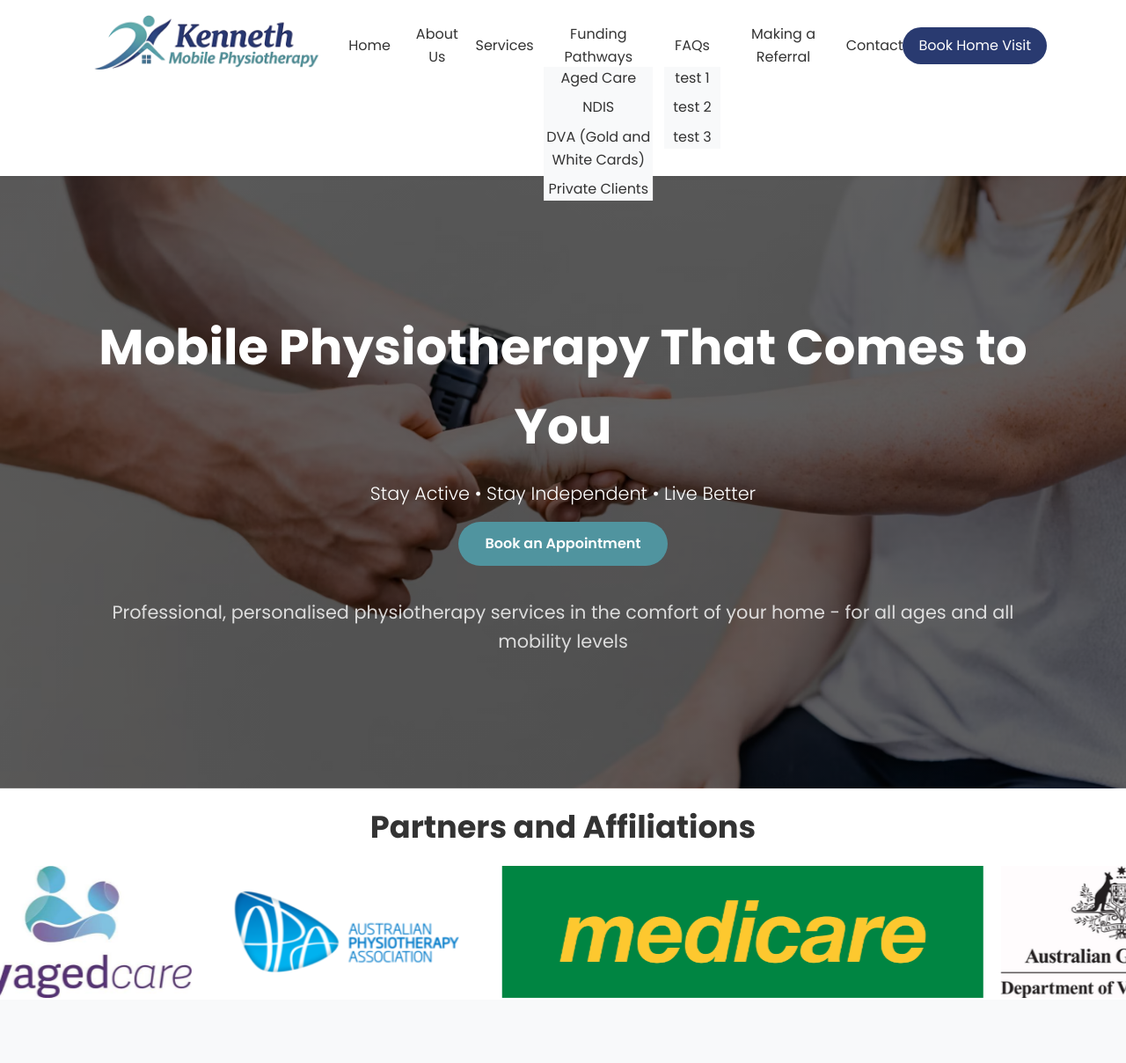
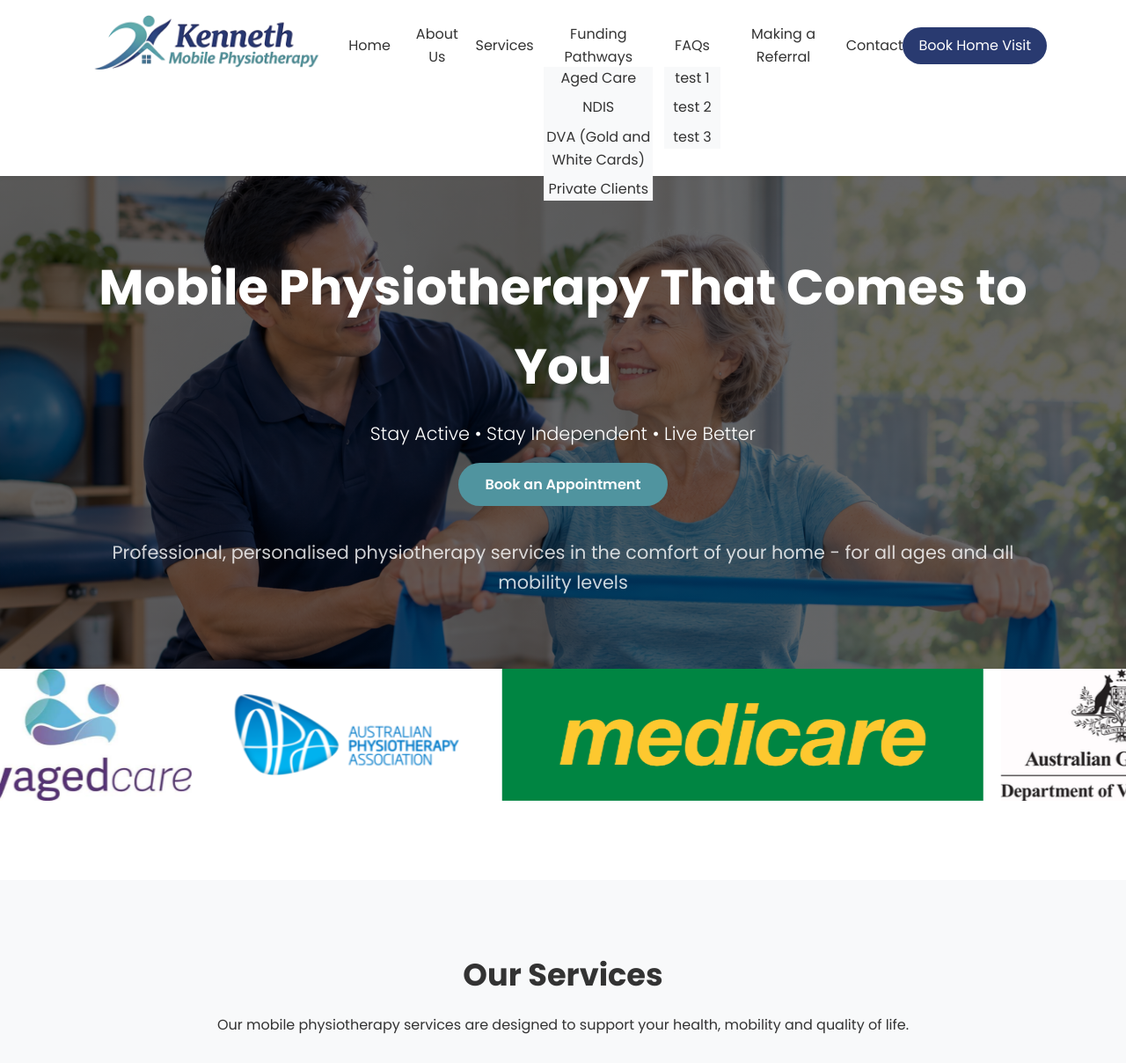
Before and after one commit to sonnel2308/kenneth-mobile-physio, a Flask app: page / in a window 1280 px wide. Shown: the top 1208 px of the page at 88% size. Run offline with Flask 3, Linux system fonts and the light colour scheme.

Commit message:
styling fixes

```diff
--- /dev/null
+++ b/flask_app/requirements.txt
@@ -0,0 +1 @@
+Flask
--- a/flask_app/static/css/home.css
+++ b/flask_app/static/css/home.css
@@ -1,11 +1,16 @@
 /* 2. HERO SECTION */
 .hero-section {
-    background: linear-gradient(rgba(0, 0, 0, 0.6), rgba(0, 0, 0, 0.6)), url('/static/images/stock-photo.png');
+    background: linear-gradient(rgba(0, 0, 0, 0.6), rgba(0, 0, 0, 0.6)), url('/static/images/hero-section-background.png');
     background-size: cover;
-    background-position: center;
+    background-position: 0% 20%;
+    background-repeat: no-repeat;
     color: white;
     text-align: center;
     padding: 150px 0;
+    height: 70vh;
+    display: flex;
+    align-items: center;
+    justify-content: center;
 }
 
 .hero-content h1 {
@@ -84,14 +89,6 @@
     min-height: 30vh;
 }
 
-.slider h2 {
-    font-size: 2.2rem;
-    margin-bottom: 50px;
-    color: var(--color-dark);
-    text-align: center;
-    margin: 2vh 0;
-}
-
 .track {
     display: flex;
     width: max-content;
--- a/flask_app/templates/components/navbar.html
+++ b/flask_app/templates/components/navbar.html
@@ -7,7 +7,7 @@
         <div class="nav-contact">
             <p><img src="{{ url_for('static', filename='images/icons/phone.svg') }}" alt="Phone" class="icon"> 0451 798 814</p>
             <p><img src="{{ url_for('static', filename='images/icons/email.svg') }}" alt="Email" class="icon"> <a href="mailto:info@kennethphysio.com">info@kennethphysio.com</a></p>
-            <p><img src="{{ url_for('static', filename='images/icons/clock.svg') }}" alt="Clock" class="icon"> Monday-Saturday 9am-5pm</p>
+            <p><img src="{{ url_for('static', filename='images/icons/clock.svg') }}" alt="Clock" class="icon"> Monday-Friday 9am-5pm</p>
         </div>
         <ul class="nav-links">
             <li><a href="/">Home</a></li>
--- a/flask_app/templates/index.html
+++ b/flask_app/templates/index.html
@@ -22,7 +22,6 @@
     </header>
 
     <div class="slider">
-        <h2>Partners and Affiliations</h2>
         <div class="track">
             {% for item in service_coverage_images %}
                 <img src="{{ url_for('static', filename='images/affiliations/' ~ item) }}" alt="{{ item }}">
```
Also changed, not shown: flask_app/static/images/hero-section-background.png (added), 1 other file.
